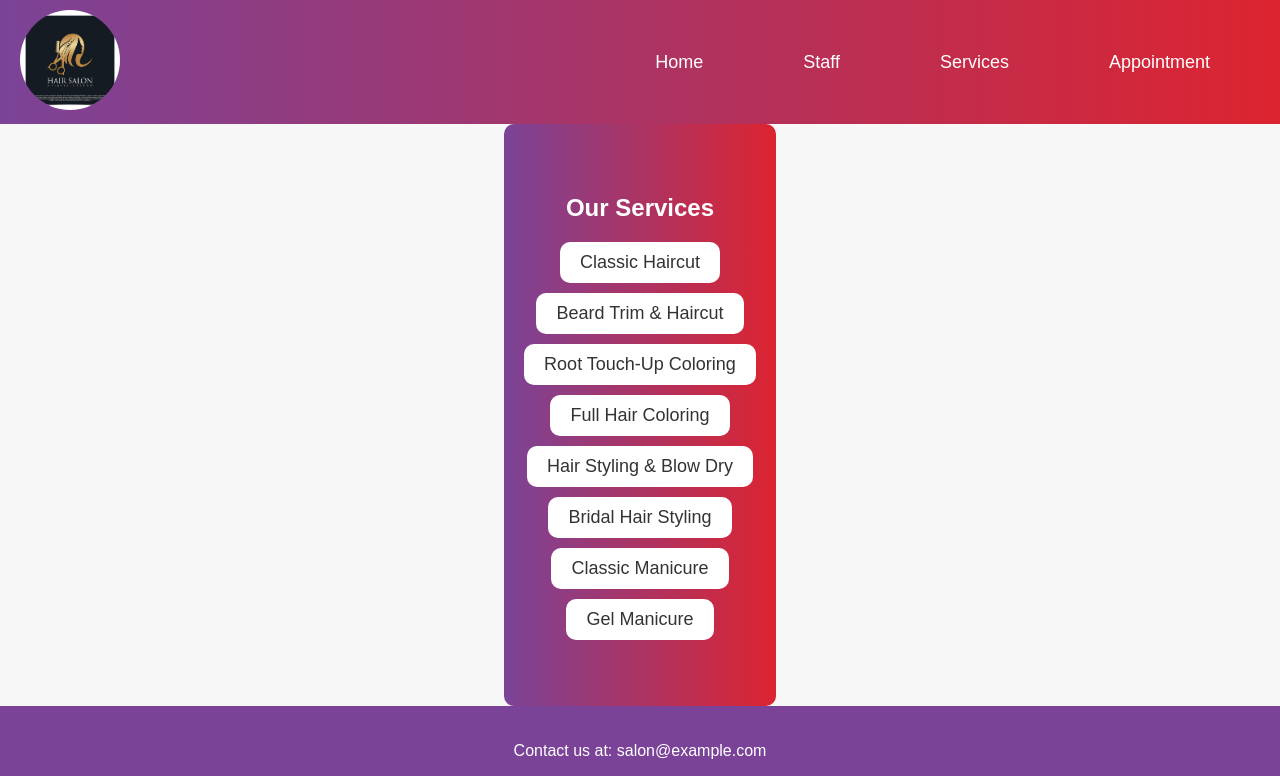
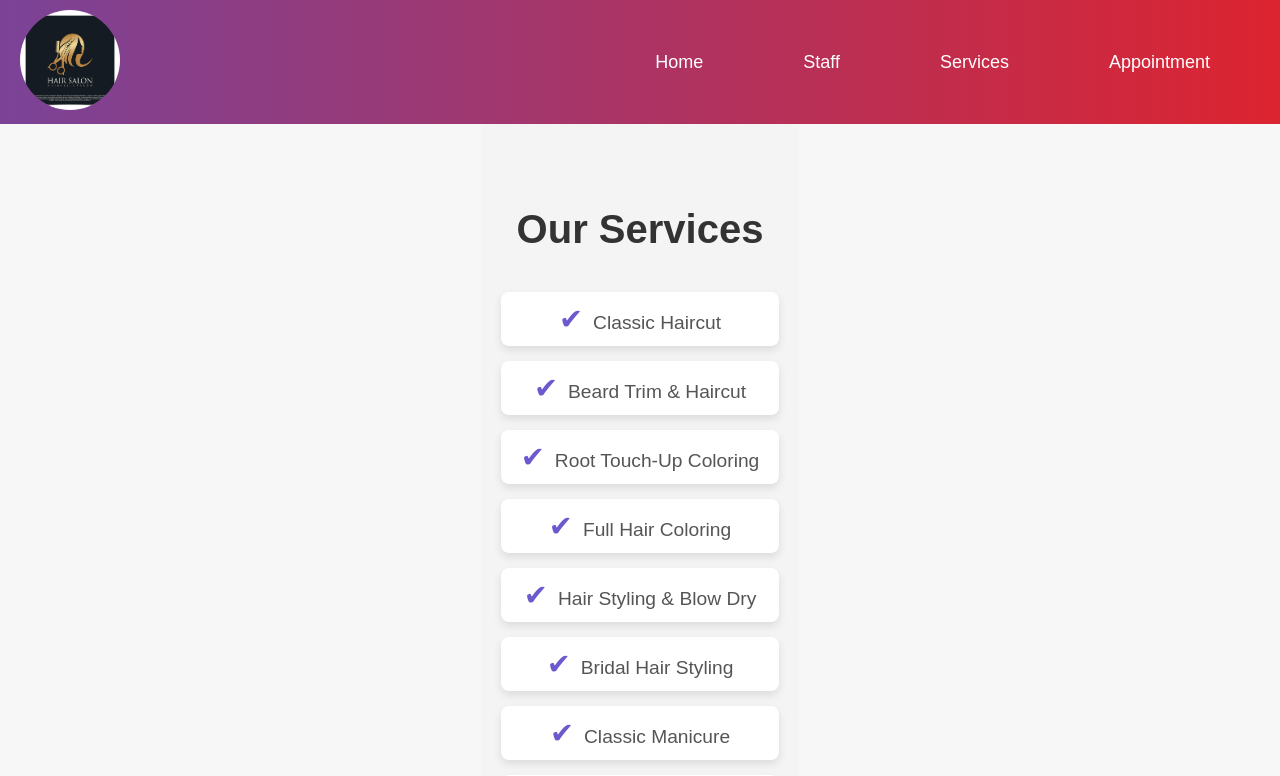
Before and after one commit to nihalsharma00/salon2, a React (Vite) app: page /services in a window 1280 px wide. Shown: the top 776 px of the page. Built offline with nearby package versions, Linux system fonts and the light colour scheme.

Commit message:
Update Services.css

```diff
--- a/src/pages/Services.css
+++ b/src/pages/Services.css
@@ -1,56 +1,39 @@
 .services {
   text-align: center;
   padding: 50px 20px;
-  background: linear-gradient(to right, #7b4397, #dc2430);
-  color: white;
-  border-radius: 10px;
+  background-color: #f4f4f4;
 }
 
 .services h2 {
-  margin-bottom: 20px;
+  font-size: 2.5em;
+  color: #333;
+  margin-bottom: 40px;
 }
 
-ul {
+.services ul {
   list-style-type: none;
   padding: 0;
 }
 
-li {
-  font-size: 18px;
-  background: white;
-  color: #333;
-  border-radius: 10px;
+.services li {
+  font-size: 1.2em;
+  color: #555;
+  margin: 15px 0;
   padding: 10px 20px;
-  margin: 10px auto;
-  width: fit-content;
-  opacity: 0;
-  transform: translateX(-20px);
-  animation: fadeInRight 0.5s ease-out forwards;
+  background-color: #fff;
+  border-radius: 8px;
+  box-shadow: 0 4px 8px rgba(0, 0, 0, 0.1);
+  transition: transform 0.3s ease, box-shadow 0.3s ease;
 }
 
-@keyframes fadeInRight {
-  from {
-    opacity: 0;
-    transform: translateX(-20px);
-  }
-  to {
-    opacity: 1;
-    transform: translateX(0);
-  }
+.services li:hover {
+  transform: translateY(-5px);
+  box-shadow: 0 6px 12px rgba(0, 0, 0, 0.2);
 }
 
-li:nth-child(1) {
-  animation-delay: 0.1s;
+.services li::before {
+  content: '✔';
+  color: #6a5acd;
+  margin-right: 10px;
+  font-size: 1.5em;
 }
-
-li:nth-child(2) {
-  animation-delay: 0.2s;
-}
-
-li:nth-child(3) {
-  animation-delay: 0.3s;
-}
-
-li:nth-child(4) {
-  animation-delay: 0.4s;
-}
```
